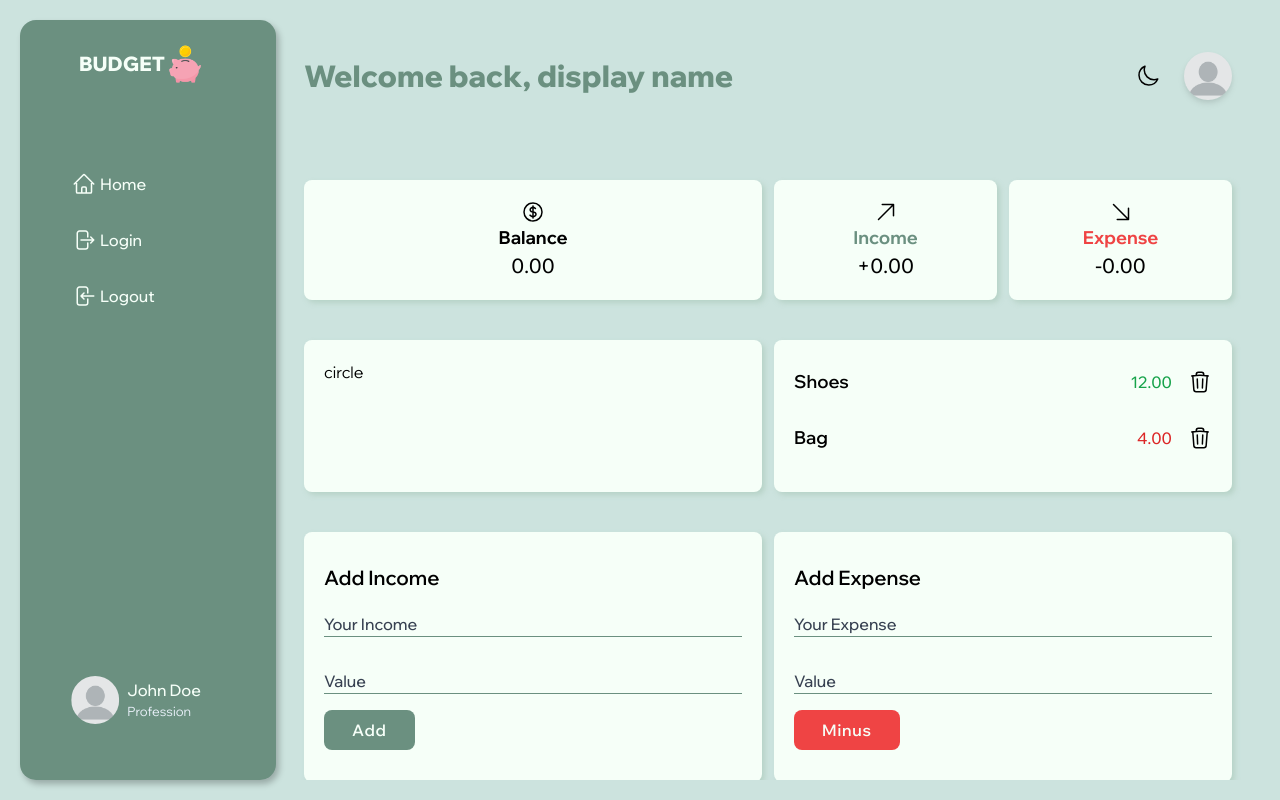
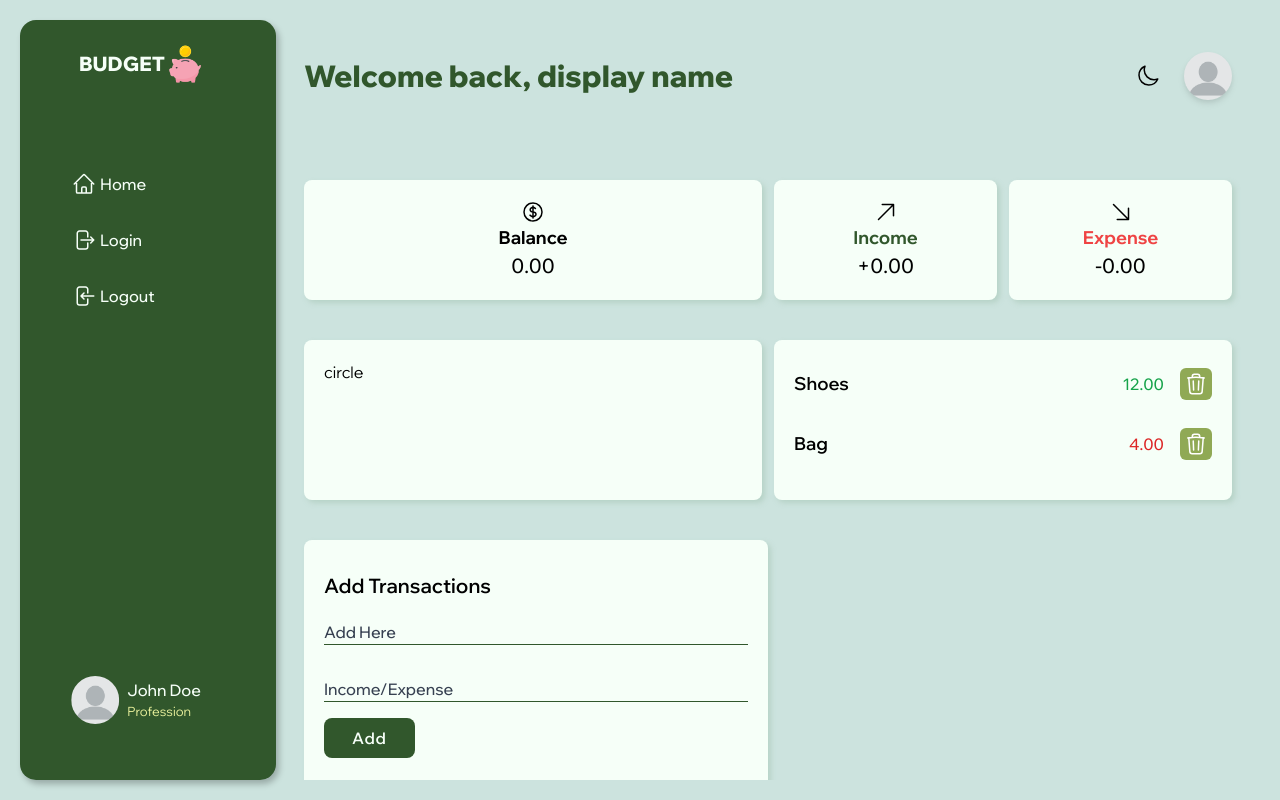
Before and after one commit to AnitaIkediashi/budget-app, a React (Create React App) app: page /dashboard in a window 1280 px wide. Built offline with nearby package versions, Linux system fonts and the light colour scheme.

Commit message:
changed colors

```diff
--- a/src/components/dashboard/AddIncome.jsx
+++ /dev/null
@@ -1,15 +0,0 @@
-import React from "react";
-import UtilCard from "../../utils/UtilCard";
-
-const AddIncome = () => {
-  return <UtilCard className="py-8">
-    <h3 className="font-semibold text-xl">Add Income</h3>
-    <div className="flex flex-col gap-8 pt-5">
-      <input type="text" className="bg-transparent outline-none border-b border-b-color-green-300 font-medium placeholder:text-gray-700" placeholder="Your Income" />
-      <input type="number" className="bg-transparent outline-none border-b border-b-color-green-300 font-medium placeholder:text-gray-700" placeholder="Value" />
-    </div>
-    <button className="bg-color-green-300 mt-4 px-7 py-2 rounded-lg text-color-white-100 font-semibold tracking-wider">Add</button>
-  </UtilCard>;
-};
-
-export default AddIncome;
--- a/src/components/dashboard/AddExpense.jsx
+++ b/src/components/dashboard/AddTransactions.jsx
@@ -1,27 +1,27 @@
 import React from "react";
 import UtilCard from "../../utils/UtilCard";
 
-const AddExpense = () => {
+const AddTransactions = () => {
   return (
-    <UtilCard className="py-8">
-      <h3 className="font-semibold text-xl">Add Expense</h3>
+    <UtilCard className="py-8 md:w-1/2 w-full">
+      <h3 className="font-semibold text-xl">Add Transactions</h3>
       <div className="flex flex-col gap-8 pt-5">
         <input
           type="text"
           className="bg-transparent outline-none border-b border-b-color-green-300 font-medium placeholder:text-gray-700"
-          placeholder="Your Expense"
+          placeholder="Add Here"
         />
         <input
           type="number"
           className="bg-transparent outline-none border-b border-b-color-green-300 font-medium placeholder:text-gray-700"
-          placeholder="Value"
+          placeholder="Income/Expense"
         />
       </div>
-      <button className="bg-red-500 mt-4 px-7 py-2 rounded-lg text-color-white-100 font-semibold tracking-wider">
-        Minus
+      <button className="bg-color-green-300 mt-4 px-7 py-2 rounded-lg text-color-white-100 font-semibold tracking-wider">
+        Add
       </button>
     </UtilCard>
   );
 };
 
-export default AddExpense;
+export default AddTransactions;
--- a/src/components/dashboard/Greeting.jsx
+++ b/src/components/dashboard/Greeting.jsx
@@ -2,7 +2,7 @@ import React from "react";
 
 const Greeting = () => {
   return (
-    <h1 className="font-extrabold md:text-3xl text-xl text-[#6B9080] pt-20 lg:pt-0 ">
+    <h1 className="font-extrabold md:text-3xl text-xl text-color-green-300 pt-20 lg:pt-0 ">
       Welcome back, display name
     </h1>
   );
--- a/src/components/dashboard/HistoryTransactions.jsx
+++ b/src/components/dashboard/HistoryTransactions.jsx
@@ -10,7 +10,7 @@ const HistoryTransactions = () => {
           <h4 className="font-semibold text-lg capitalize">shoes</h4>
           <div className="flex items-center gap-4">
             <p className="text-green-600 font-medium">12.00</p>
-            <button>
+            <button className="text-white bg-color-green-200 p-1 rounded-md">
               <TrashIcon className="w-6" />
             </button>
           </div>
@@ -19,7 +19,7 @@ const HistoryTransactions = () => {
           <h4 className="font-semibold text-lg capitalize">bag</h4>
           <div className="flex items-center gap-4">
             <p className="text-red-600 font-medium">4.00</p>
-            <button>
+            <button className="text-white bg-color-green-200 p-1 rounded-md">
               <TrashIcon className="w-6" />
             </button>
           </div>
--- a/src/components/dashboard/MainBar.jsx
+++ b/src/components/dashboard/MainBar.jsx
@@ -5,10 +5,9 @@ import Balance from "./Balance";
 import IncomeExpense from "./IncomeExpense";
 import CircleProgressBar from "./CircleProgressBar";
 import HistoryTransactions from "./HistoryTransactions";
-import AddIncome from "./AddIncome";
-import AddExpense from "./AddExpense";
 import { Link } from "react-router-dom";
 import logo from '../../assets/images/logo.png'
+import AddTransactions from "./AddTransactions";
 
 const MainBar = () => {
   return (
@@ -41,9 +40,8 @@ const MainBar = () => {
           <HistoryTransactions />
         </div>
         {/* box 4 */}
-        <div className="grid grid-cols-1 lg:grid-cols-2 gap-3 mb-10">
-          <AddIncome />
-          <AddExpense />
+        <div className=" mb-10">
+          <AddTransactions />
         </div>
       </section>
     </>
--- a/src/components/dashboard/SideBar.jsx
+++ b/src/components/dashboard/SideBar.jsx
@@ -26,7 +26,7 @@ const SideBar = () => {
         <ul className="flex flex-col gap-2 px-6">
           <Link
             to="/dashboard"
-            className="hover:bg-color-green-100 hover:text-black p-3 rounded-lg duration-300 text-color-white-100 font-medium"
+            className="hover:bg-color-green-50 hover:text-black p-3 rounded-lg duration-300 text-color-white-100 font-medium"
           >
             <li className="flex items-center gap-1 ">
               <HomeIcon className="w-6" />
@@ -35,14 +35,14 @@ const SideBar = () => {
           </Link>
           <Link
             to="/login"
-            className="hover:bg-color-green-100 hover:text-black p-3 rounded-lg duration-300 text-color-white-100 font-medium"
+            className="hover:bg-color-green-50 hover:text-black p-3 rounded-lg duration-300 text-color-white-100 font-medium"
           >
             <li className="flex items-center gap-1">
               <ArrowRightOnRectangleIcon className="w-6" />
               <span>Login</span>
             </li>
           </Link>
-          <li className="flex items-center gap-1 hover:bg-color-green-100 hover:text-black p-3 rounded-lg duration-300 text-color-white-100 font-medium">
+          <li className="flex items-center gap-1 hover:bg-color-green-50 hover:text-black p-3 rounded-lg duration-300 text-color-white-100 font-medium">
             <ArrowLeftOnRectangleIcon className="w-6" />
             <span>Logout</span>
           </li>
@@ -58,7 +58,7 @@ const SideBar = () => {
             <h4 className="inline-block font-medium text-color-white-100">
               John Doe
             </h4>
-            <small className="font-extralight text-dull-white">
+            <small className="font-extralight text-color-green-50">
               Profession
             </small>
           </div>
--- a/tailwind.config.js
+++ b/tailwind.config.js
@@ -9,10 +9,10 @@ module.exports = {
         "dull-white": "#EBF2FA",
         "dark-green": "#679436",
         "light-green": "#A5BE00",
-        "color-green-300": "#6B9080",
-        "color-green-200": "#A4C3B2",
+        "color-green-300": "#31572C",
+        "color-green-200": "#90A955",
         "color-green-100": "#CCE3DE",
-        "color-green-50": "#EAF4F4",
+        "color-green-50": "#ECF39E",
         "color-white-100": "#F6FFF8",
       },
       screens: {
```
